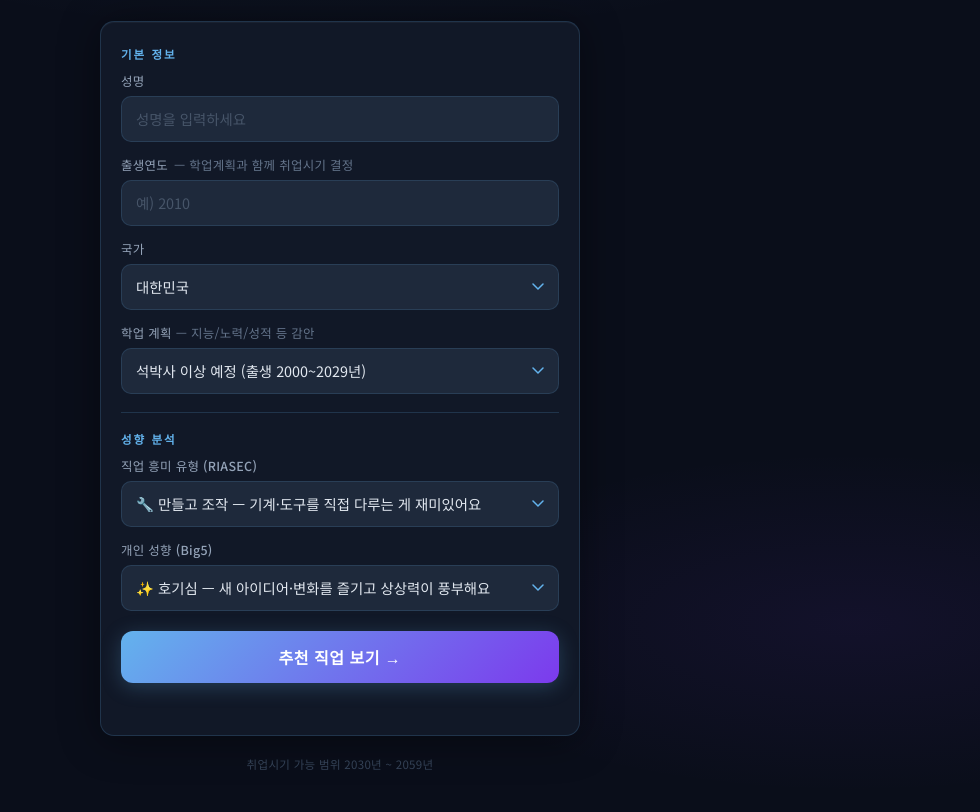
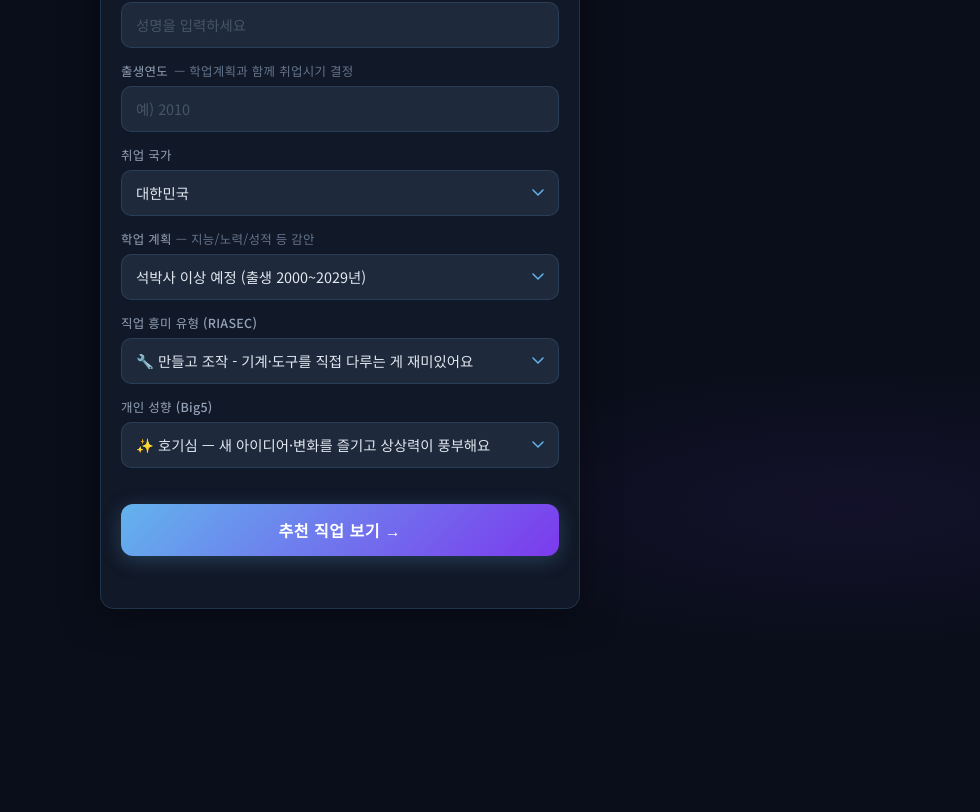
Before and after one commit to DongSoo-520503/future-job, a website: page index.html in a window 1280 px wide. Shown: the part 134-946 px from the top of the page, without its empty margins (300-1280 px from the left). After the commit the page ends 800 px from the top, so only its background shows below. Drawn offline with nearby package versions, Linux system fonts and the light colour scheme.

Commit message:
Add files via upload

```diff
--- a/index.html
+++ b/index.html
@@ -190,15 +190,11 @@
 <body>
   <div class="container">
     <div class="header">
-      <div class="header-badge">AI CAREER FORECAST</div>
       <h1>미래 직업 추천</h1>
-      <p class="subtitle">성향 분석 기반 · 미래 유망 직업 매칭</p>
     </div>
 
     <div class="card">
       <form id="jobForm" class="form-grid">
-
-        <div class="section-label">기본 정보</div>
 
         <div class="field">
           <label for="name">성명 <span class="required"></span></label>
@@ -211,7 +207,7 @@
         </div>
 
         <div class="field">
-          <label for="country">국가</label>
+          <label for="country">취업 국가</label>
           <select id="country" name="country">
             <option value="대한민국">대한민국</option>
             <option value="미국">미국</option>
@@ -247,18 +243,15 @@
           </select>
         </div>
 
-        <div class="divider"></div>
-        <div class="section-label">성향 분석</div>
-
         <div class="field">
           <label for="riasec">직업 흥미 유형 (RIASEC)</label>
           <select id="riasec" name="riasec">
-            <option value="R">🔧 만들고 조작 — 기계·도구를 직접 다루는 게 재미있어요</option>
-            <option value="I">🔬 파고들고 연구 — 원리 탐구, 데이터·과학을 좋아해요</option>
-            <option value="A">🎨 만들고 표현 — 그림·영상·디자인·창작을 즐겨요</option>
-            <option value="S">🤝 돕고 함께 — 사람들과 어울리고 돌보는 게 보람 있어요</option>
-            <option value="E">🚀 이끌고 도전 — 목표 설정, 설득·리더십이 잘 맞아요</option>
-            <option value="C">📋 정리하고 관리 — 규칙대로 꼼꼼하게 체계적으로 일해요</option>
+            <option value="R">🔧 만들고 조작 - 기계·도구를 직접 다루는 게 재미있어요</option>
+            <option value="I">🔬 파고들고 연구 - 원리 탐구, 데이터·과학을 좋아해요</option>
+            <option value="A">🎨 만들고 표현 - 그림·영상·디자인·창작을 즐겨요</option>
+            <option value="S">🤝 돕고 함께 - 사람들과 어울리고 돌보는 게 보람 있어요</option>
+            <option value="E">🚀 이끌고 도전 - 목표 설정, 설득·리더십이 잘 맞아요</option>
+            <option value="C">📋 정리하고 관리 - 규칙대로 꼼꼼하게 체계적으로 일해요</option>
           </select>
         </div>
 
@@ -273,12 +266,11 @@
           </select>
         </div>
 
-        <button type="submit" class="submit-btn">추천 직업 보기 →</button>
+        <button type="submit" class="submit-btn" style="margin-top:22px;">추천 직업 보기 →</button>
       </form>
       <p id="formMessage" class="form-message"></p>
     </div>
 
-    <p class="footer-note">취업시기 가능 범위 2030년 ~ 2059년</p>
   </div>
 
   <script>
```
